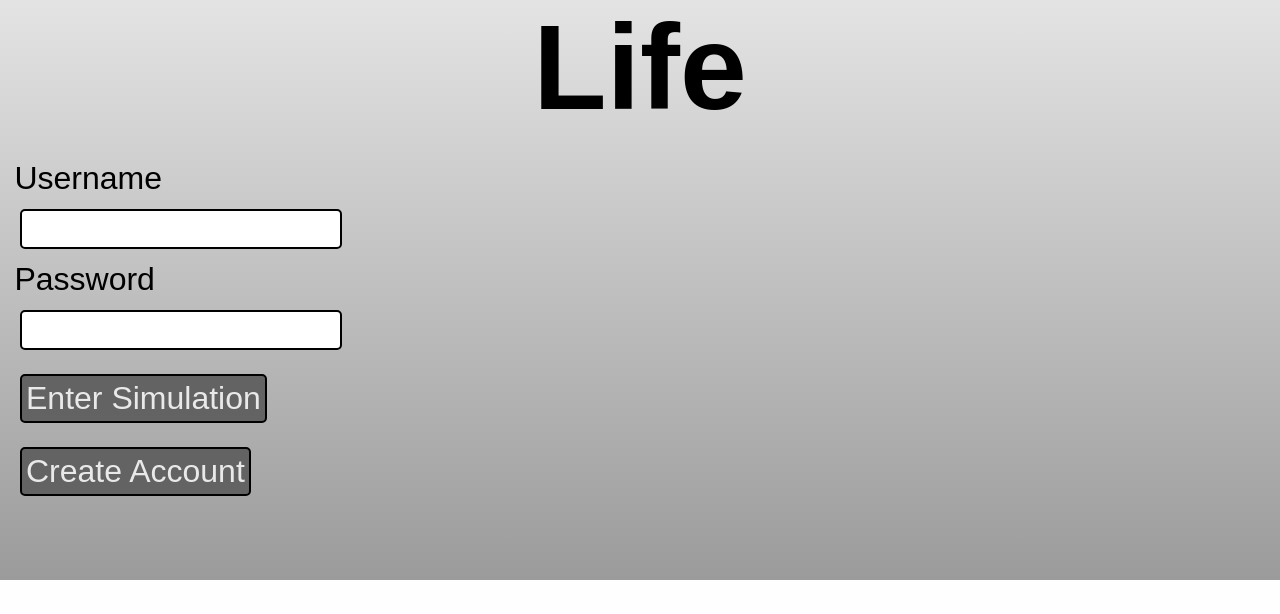
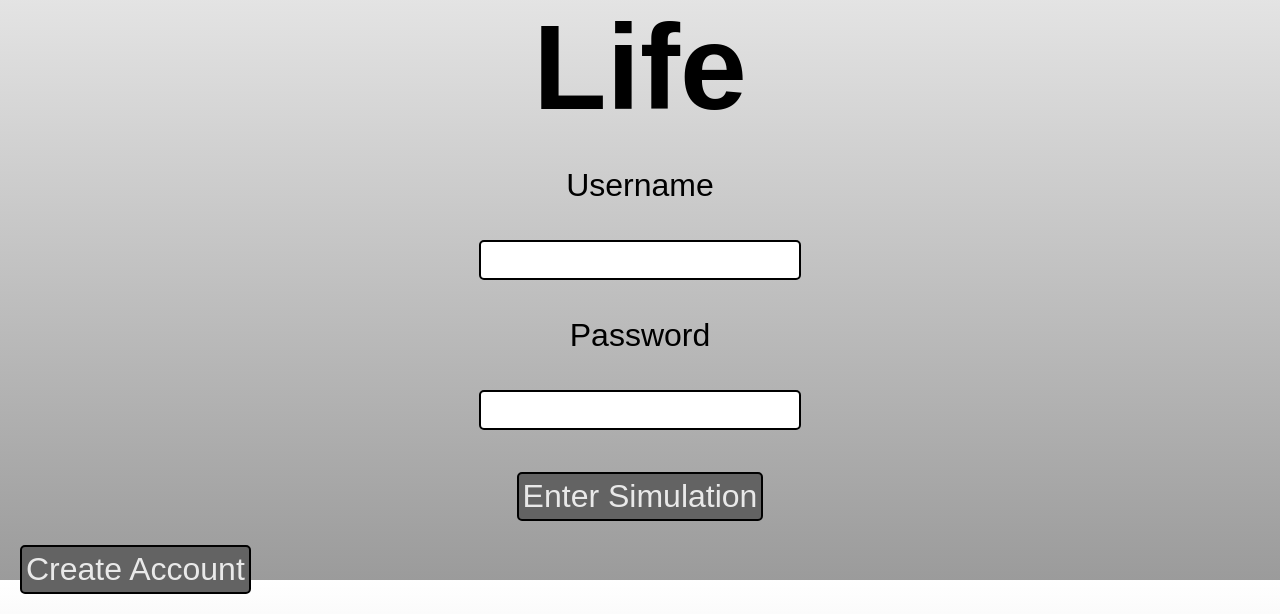
Before and after one commit to jngui1/WebProP3, a PHP site: page /?error=1 in a window 1280 px wide. Shown: the part 220-834 px from the top of the page. Before the commit the page ends 800 px from the top, so only its background shows below. Run offline with PHP 8.4, Linux system fonts and the light colour scheme.

Commit message:
Added vertical-stack-center class to elememts

```diff
--- a/index.php
+++ b/index.php
@@ -35,18 +35,20 @@
 
         </div>
 
-        <div><form action="user_page.php" method="POST">
-            <label for="username">Username</label><br>
+        <div class="vertical-stack-center">
+            <form class="vertical-stack-center" action="user_page.php" method="POST">
+                <label for="username">Username</label><br>
 
-            <input type="text" id="username" name="username" required><br>
+                <input type="text" id="username" name="username" required><br>
 
-            <label for="password">Password</label><br>
+                <label for="password">Password</label><br>
 
-            <input type="password" id="password" name="password" required><br>
+                <input type="password" id="password" name="password" required><br>
 
-            <input type="submit" value="Enter Simulation">
+                <input type="submit" value="Enter Simulation">
 
-        </form></div>
+            </form>
+        </div>
 
         <div><button type="button" onclick="window.location.assign('create_account.php')">
             Create Account
```
